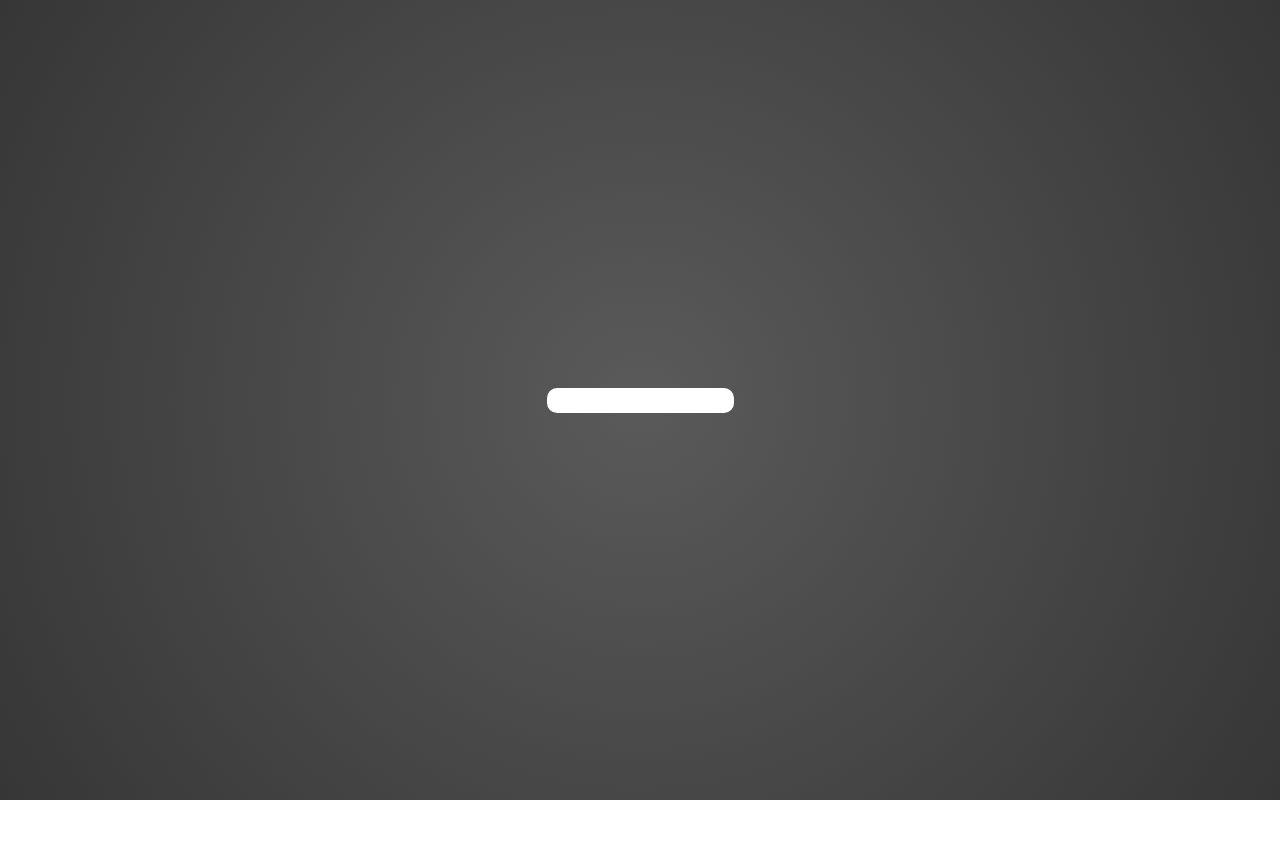
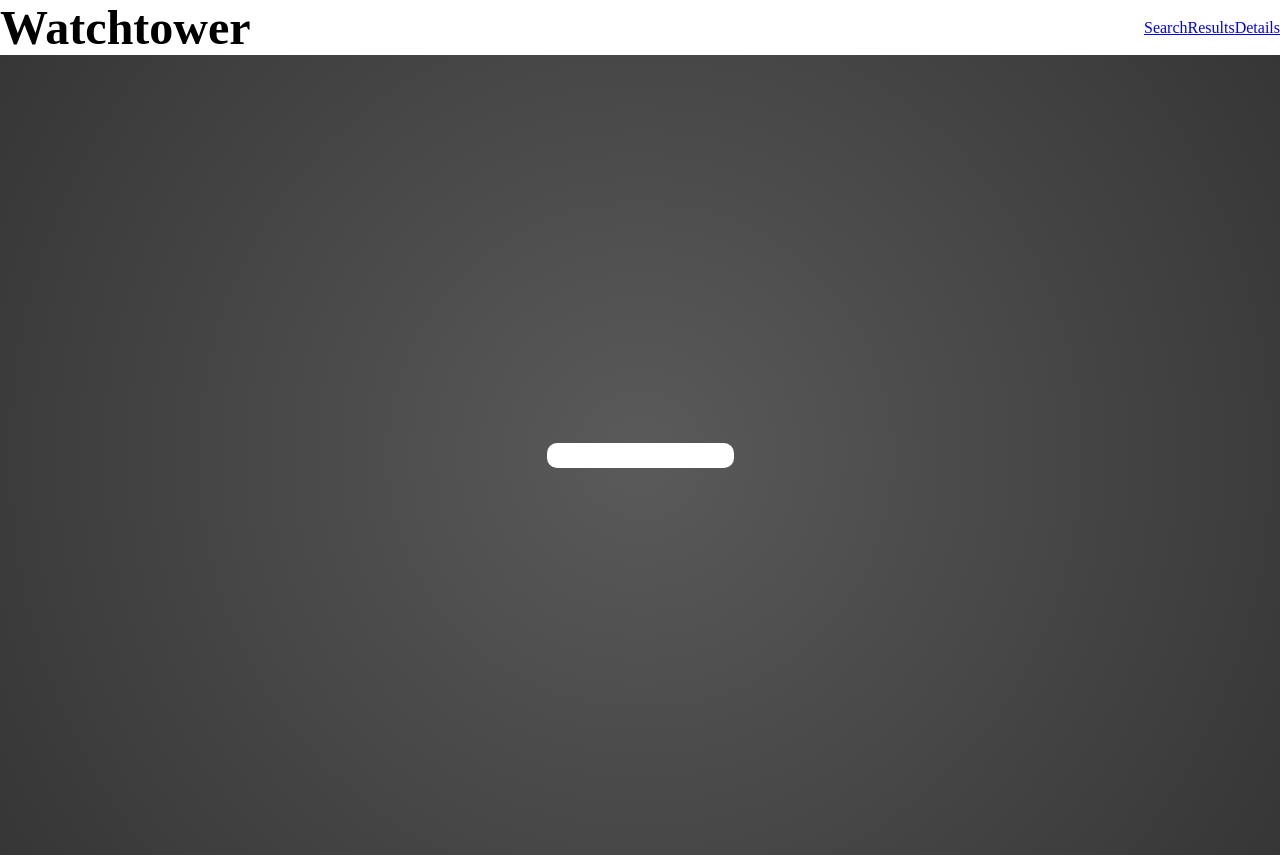
Before and after one commit to bendik-kodehode/React_API, a React (Vite) app: page / in a window 1280 px wide. Before the commit the page ends 800 px from the top, so only its background shows below. Built offline with nearby package versions, Linux system fonts and the light colour scheme.

Commit message:
Added dashboard for navbar

```diff
--- /dev/null
+++ b/src/components/Dashboard/Dashboard.jsx
@@ -0,0 +1,11 @@
+import { Outlet } from "react-router-dom";
+import Navbar from "../Navbar/Navbar";
+
+export default function Dashboard () {
+    return (
+        <>
+        <Navbar/>
+        <Outlet/>
+        </>
+    )
+}
--- a/src/components/Navbar/Navbar.jsx
+++ b/src/components/Navbar/Navbar.jsx
@@ -1,3 +1,21 @@
+import { NavLink } from "react-router-dom"
+import "./Navbar.module.css"
+
 export default function Navbar() {
-    return <></>
+    return (
+    <nav>
+        <h1>Watchtower</h1>
+        <ul>
+            <NavLink>
+                <li>Search</li>
+            </NavLink>
+            <NavLink>
+                <li>Results</li>
+            </NavLink>
+            <NavLink>
+                <li>Details</li>
+            </NavLink>
+        </ul>
+    </nav>
+    )
 }
--- /dev/null
+++ b/src/components/Navbar/Navbar.module.css
@@ -0,0 +1,15 @@
+nav {
+    display: flex;
+    justify-content: space-between;
+    align-items: center;
+}
+
+h1 {
+    font-size: 3rem;
+}
+
+ul {
+    display: flex;
+    list-style: none;
+    color: red;
+}
--- a/src/main.jsx
+++ b/src/main.jsx
@@ -4,6 +4,7 @@ import { createBrowserRouter, RouterProvider } from "react-router-dom";
 import { QueryProvider } from "./contexts/QueryContext";
 import "./index.css";
 
+import Dashboard from "./components/Dashboard/Dashboard";
 import LandingPage from "./pages/LandingPage/LandingPage";
 import DetailsPage from "./pages/DetailsPage";
 import ResultsPage from "./pages/ResultsPage";
@@ -12,8 +13,12 @@ import ErrorPage from "./pages/ErrorPage";
 const router = createBrowserRouter([
   {
     path: "/",
+    element: <Dashboard/>,
+    errorElement: <ErrorPage/>,
+    children: [
+      {
+        path: "/",
         element: <LandingPage/>,
-    errorElement: <ErrorPage/>
       },
       {
         path: "/results/:query",
@@ -22,6 +27,8 @@ const router = createBrowserRouter([
       {
         path: "/details/:id",
         element: <DetailsPage/>
+      }
+    ]
   }
 ]);
 
```
Also changed, not shown: notes.txt (added), 1 other file (tests, documents, lock files or other folders). Lines whose indentation alone changed are shown as unchanged.
